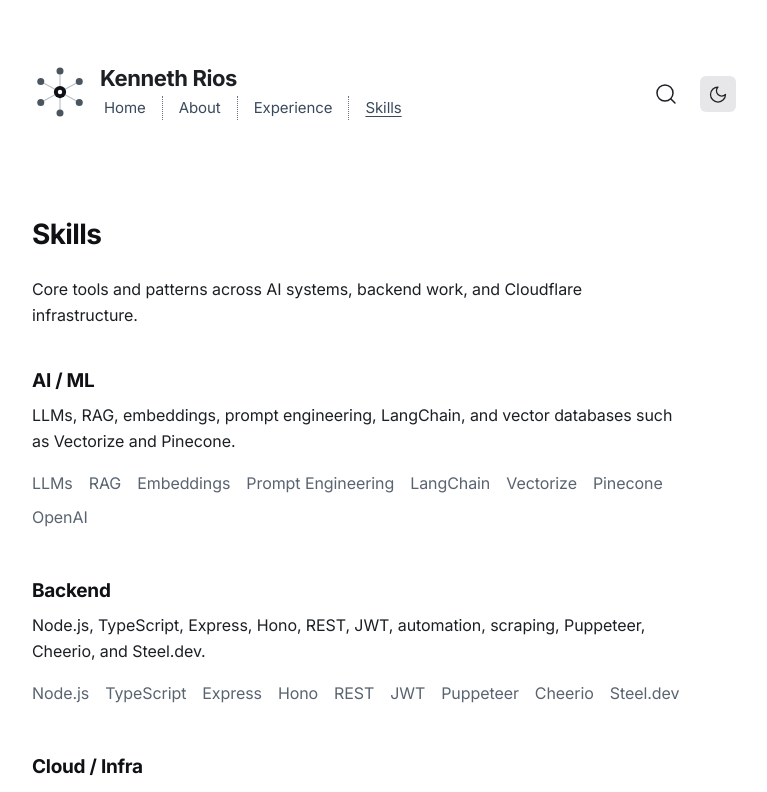
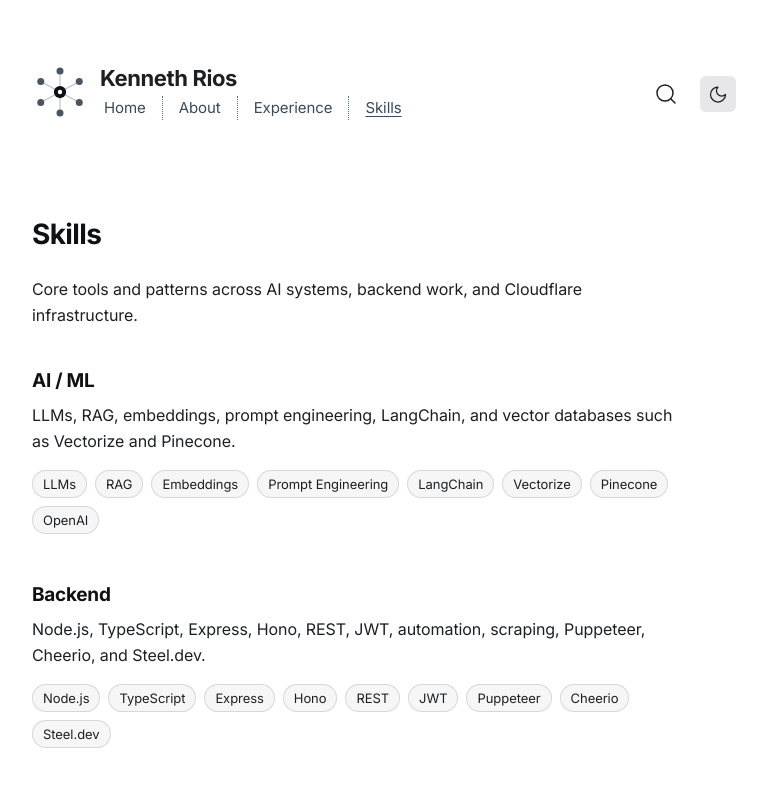
Before and after one commit to Kenth06/portfolio, a React (Vite) app: page /skills in a window 1280 px wide. Shown: the top 792 px of the page, without its empty margins (256-1023 px from the left). Built offline with nearby package versions, Linux system fonts and the light colour scheme.

Commit message:
style(skills): render inline list items as pill chips

```diff
--- a/src/styles.css
+++ b/src/styles.css
@@ -472,13 +472,21 @@ p {
 .prose-page .inline-list {
   display: flex;
   flex-wrap: wrap;
-  gap: 8px 16px;
+  gap: 8px;
   padding-left: 0;
   list-style: none;
 }
 
 .prose-page .inline-list li {
   margin-bottom: 0;
+  padding: 4px 10px;
+  border: 1px solid color-mix(in srgb, var(--theme-text) 14%, transparent);
+  border-radius: 999px;
+  background: color-mix(in srgb, var(--theme-text) 4%, transparent);
+  color: var(--theme-text);
+  font-size: 13px;
+  line-height: 18px;
+  letter-spacing: -0.005em;
 }
 
 .project-page section {
```
